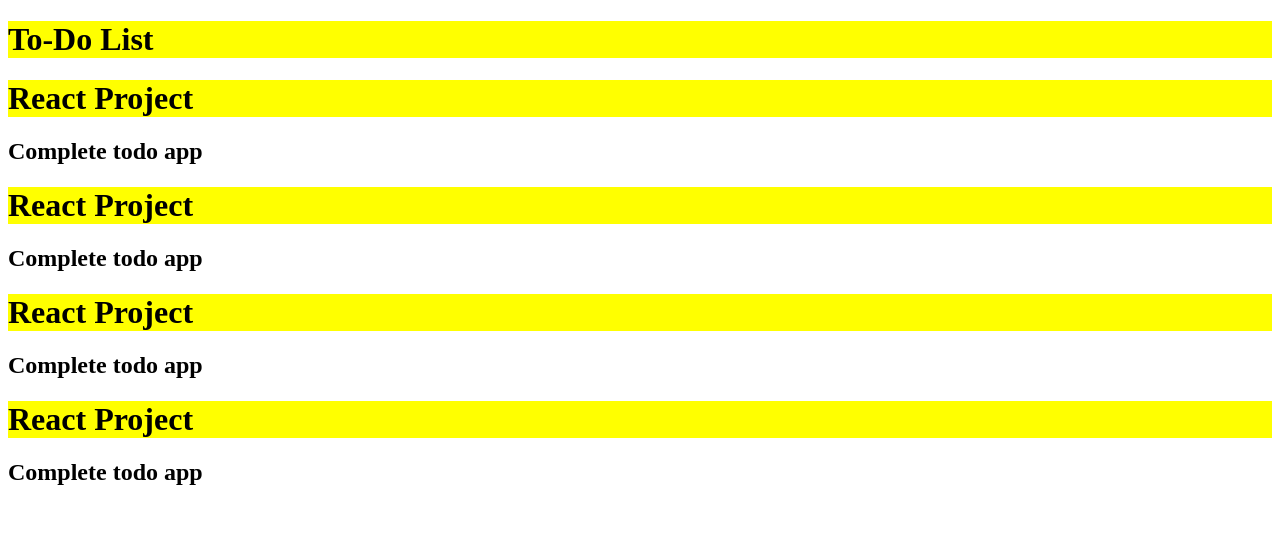
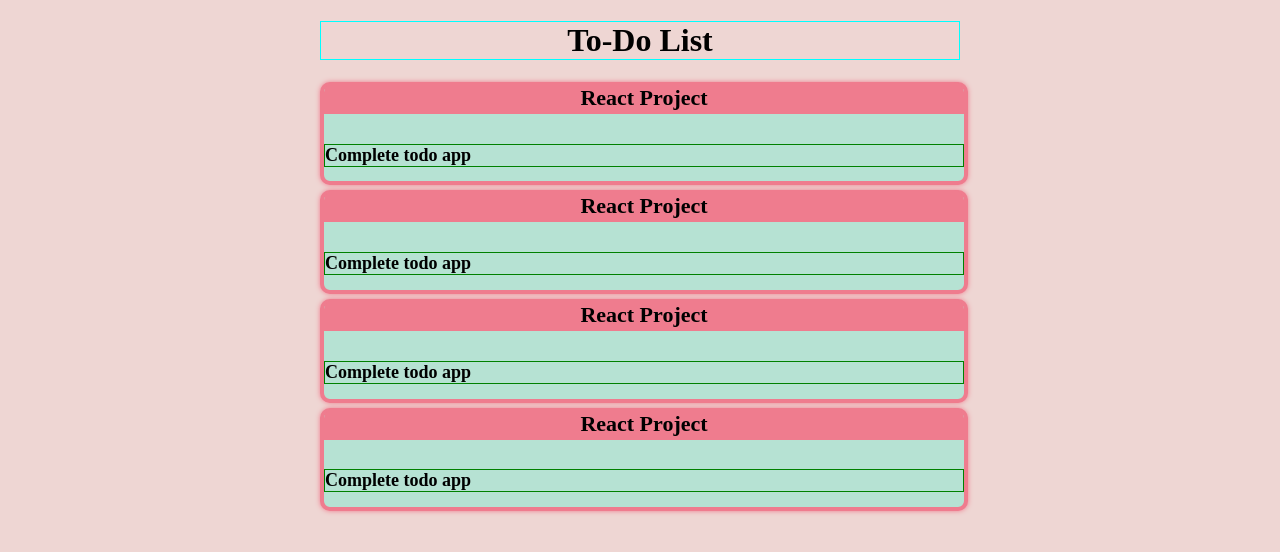
Before and after one commit to darshan527/TO-DO-list-using-React, a React (Create React App) app in the folder todo-list/: page / in a window 1280 px wide. Shown: the top 552 px of the page. Built offline with nearby package versions, Linux system fonts and the light colour scheme.

Commit message:
wip palette

```diff
--- a/todo-list/public/style.css
+++ b/todo-list/public/style.css
@@ -1,3 +1,38 @@
-h1 {
-  background-color: yellow;
+body {
+  width: 50%;
+  margin: auto;
+  background-color: #eed6d3;
 }
+.header > h1 {
+  display: flex;
+  border: 1px cyan solid;
+  justify-content: center;
+}
+
+.task {
+  display: flex;
+  flex-direction: column;
+  width: 100%;
+  margin-top: 5px;
+  background-color: #b6e2d3;
+  border: 4px #ef7c8e solid;
+  border-radius: 10px;
+  box-shadow: 0px 0px 5px #ef7c8e;
+}
+.task > h1 {
+  font-size: 22px;
+  text-align: center;
+  background-color: #ef7c8e;
+  /* border: 4px red solid; */
+  border-top-left-radius: 10px;
+  border-top-right-radius: 10px;
+  margin-top: -4px;
+  padding: 3px;
+}
+
+.task > h2 {
+  display: flex;
+  font-size: 18px;
+  border: 1px green solid;
+  text-align: left;
+}
```
